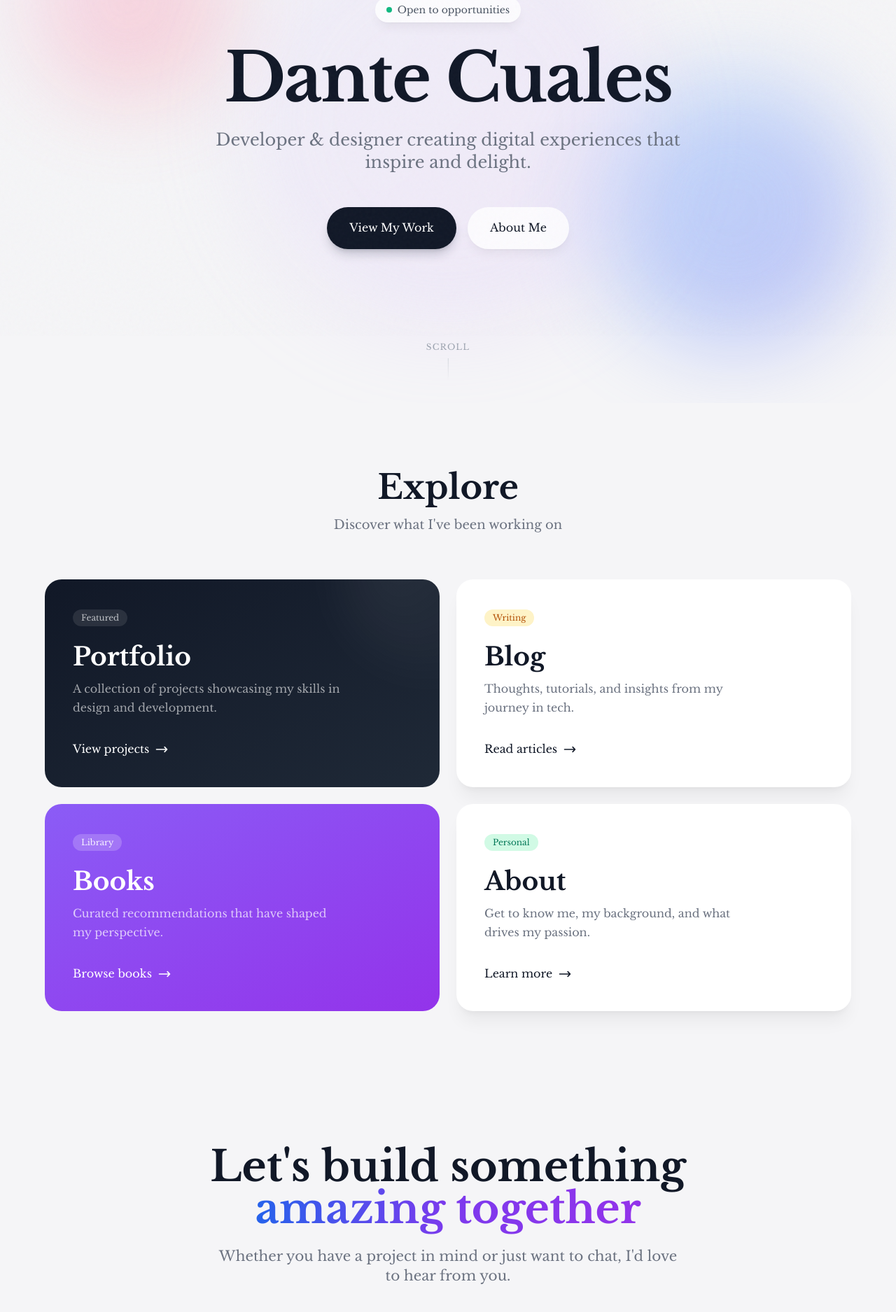
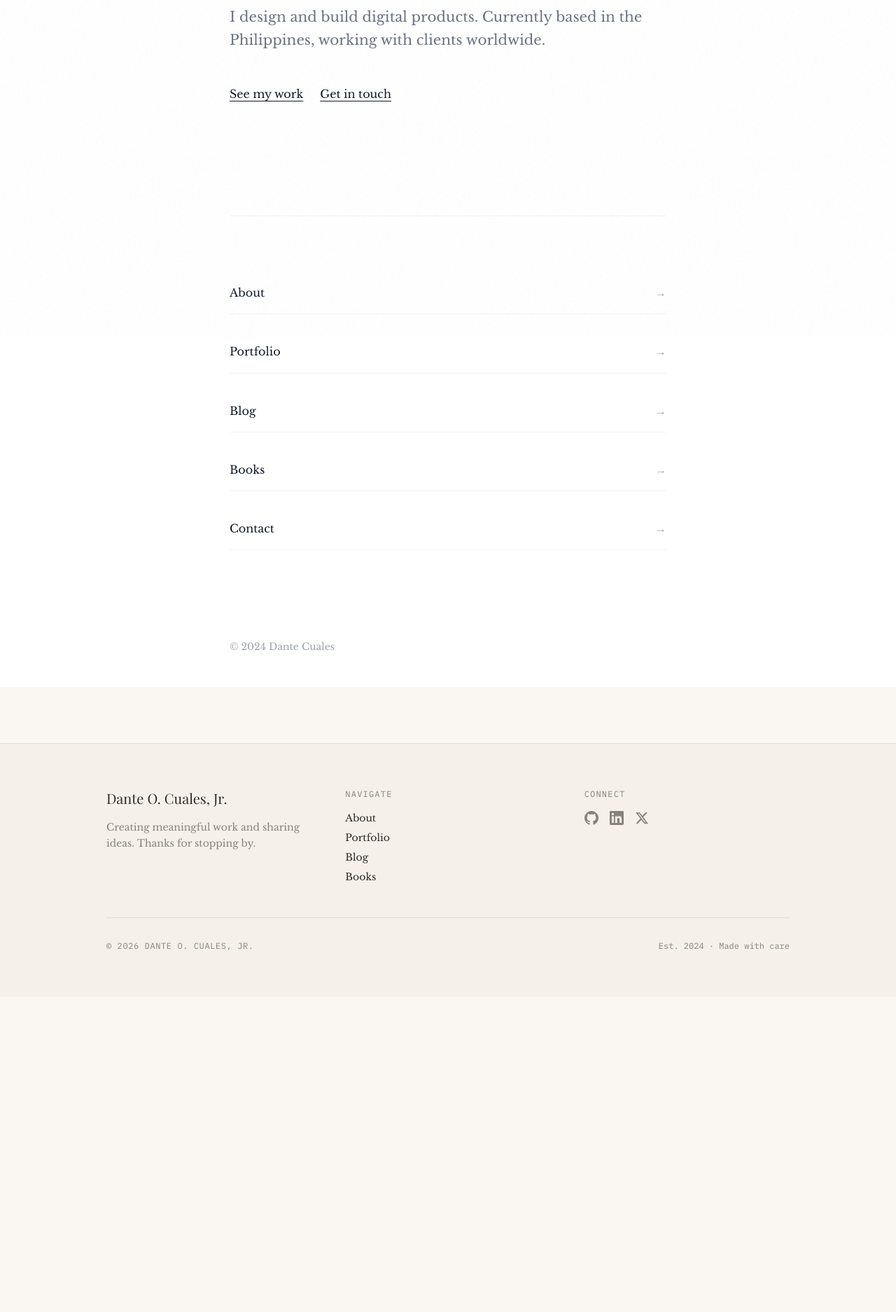
Before and after one commit to danteocualesjr/personal-website2, a Next.js app: page / in a window 1280 px wide. Shown: the part 320-2195 px from the top of the page at 70% size. After the commit the page ends 1744 px from the top, so only its background shows below. Built offline with nearby package versions, Linux system fonts and the light colour scheme; a web font is replaced by a local one.

Commit message:
trying a different ui

```diff
--- a/app/page.tsx
+++ b/app/page.tsx
@@ -2,173 +2,61 @@ import Link from 'next/link'
 
 export default function Home() {
   return (
-    <div className="min-h-screen bg-[#f5f5f7]">
+    <div className="min-h-screen bg-white">
       {/* Hero */}
-      <section className="relative min-h-screen flex items-center justify-center overflow-hidden">
-        {/* Floating gradient blobs */}
-        <div className="absolute top-20 left-10 w-72 h-72 bg-gradient-to-br from-pink-300 to-rose-400 rounded-full blur-3xl opacity-30 animate-pulse" />
-        <div className="absolute bottom-20 right-10 w-96 h-96 bg-gradient-to-br from-blue-300 to-indigo-400 rounded-full blur-3xl opacity-30 animate-pulse" style={{ animationDelay: '1s' }} />
-        <div className="absolute top-1/2 left-1/2 -translate-x-1/2 -translate-y-1/2 w-[600px] h-[600px] bg-gradient-to-br from-violet-200 to-purple-300 rounded-full blur-3xl opacity-20" />
-
-        <div className="relative z-10 text-center px-6 max-w-4xl">
-          <div className="inline-flex items-center gap-2 px-4 py-2 bg-white/80 backdrop-blur-sm rounded-full shadow-lg shadow-black/5 mb-8">
-            <span className="w-2 h-2 bg-emerald-500 rounded-full animate-pulse" />
-            <span className="text-sm font-medium text-gray-600">Open to opportunities</span>
-          </div>
-
-          <h1 className="text-6xl sm:text-7xl md:text-8xl font-semibold text-gray-900 tracking-tight mb-6">
-            Dante Cuales
-          </h1>
-
-          <p className="text-xl sm:text-2xl text-gray-500 max-w-2xl mx-auto mb-12 leading-relaxed">
-            Developer & designer creating digital experiences that inspire and delight.
-          </p>
-
-          <div className="flex flex-col sm:flex-row gap-4 justify-center">
-            <Link
-              href="/portfolio"
-              className="px-8 py-4 bg-gray-900 text-white rounded-full font-medium hover:bg-gray-800 transition-all hover:scale-105 hover:shadow-xl shadow-lg shadow-gray-900/20"
-            >
-              View My Work
-            </Link>
-            <Link
-              href="/about"
-              className="px-8 py-4 bg-white/80 backdrop-blur-sm text-gray-900 rounded-full font-medium hover:bg-white transition-all hover:scale-105 shadow-lg shadow-black/5"
-            >
-              About Me
-            </Link>
-          </div>
-        </div>
-
-        {/* Scroll indicator */}
-        <div className="absolute bottom-8 left-1/2 -translate-x-1/2 flex flex-col items-center gap-2 text-gray-400">
-          <span className="text-xs tracking-widest uppercase">Scroll</span>
-          <div className="w-px h-8 bg-gradient-to-b from-gray-300 to-transparent" />
-        </div>
-      </section>
-
-      {/* Cards Section */}
-      <section className="py-24 px-6">
-        <div className="max-w-6xl mx-auto">
-          <div className="text-center mb-16">
-            <h2 className="text-4xl sm:text-5xl font-semibold text-gray-900 mb-4">Explore</h2>
-            <p className="text-gray-500 text-lg">Discover what I've been working on</p>
-          </div>
-
-          <div className="grid md:grid-cols-2 gap-6">
-            {/* Portfolio Card */}
-            <Link
-              href="/portfolio"
-              className="group relative bg-gradient-to-br from-gray-900 to-gray-800 rounded-3xl p-8 sm:p-10 overflow-hidden hover:scale-[1.02] transition-transform duration-500"
-            >
-              <div className="absolute inset-0 bg-gradient-to-br from-blue-600/20 to-purple-600/20 opacity-0 group-hover:opacity-100 transition-opacity duration-500" />
-              <div className="absolute top-0 right-0 w-64 h-64 bg-gradient-to-br from-white/10 to-transparent rounded-full blur-2xl -translate-y-1/2 translate-x-1/2" />
-              <div className="relative z-10">
-                <span className="inline-block px-3 py-1 bg-white/10 backdrop-blur-sm rounded-full text-white/70 text-xs font-medium mb-6">
-                  Featured
-                </span>
-                <h3 className="text-3xl sm:text-4xl font-semibold text-white mb-3">Portfolio</h3>
-                <p className="text-white/60 mb-8 max-w-sm">A collection of projects showcasing my skills in design and development.</p>
-                <span className="inline-flex items-center gap-2 text-white font-medium group-hover:gap-3 transition-all">
-                  View projects
-                  <svg className="w-5 h-5" fill="none" stroke="currentColor" viewBox="0 0 24 24">
-                    <path strokeLinecap="round" strokeLinejoin="round" strokeWidth={2} d="M17 8l4 4m0 0l-4 4m4-4H3" />
-                  </svg>
-                </span>
-              </div>
-            </Link>
-
-            {/* Blog Card */}
-            <Link
-              href="/blog"
-              className="group bg-white rounded-3xl p-8 sm:p-10 shadow-xl shadow-black/5 hover:shadow-2xl hover:shadow-black/10 hover:scale-[1.02] transition-all duration-500"
-            >
-              <span className="inline-block px-3 py-1 bg-amber-100 text-amber-700 rounded-full text-xs font-medium mb-6">
-                Writing
-              </span>
-              <h3 className="text-3xl sm:text-4xl font-semibold text-gray-900 mb-3">Blog</h3>
-              <p className="text-gray-500 mb-8 max-w-sm">Thoughts, tutorials, and insights from my journey in tech.</p>
-              <span className="inline-flex items-center gap-2 text-gray-900 font-medium group-hover:gap-3 transition-all">
-                Read articles
-                <svg className="w-5 h-5" fill="none" stroke="currentColor" viewBox="0 0 24 24">
-                  <path strokeLinecap="round" strokeLinejoin="round" strokeWidth={2} d="M17 8l4 4m0 0l-4 4m4-4H3" />
-                </svg>
-              </span>
-            </Link>
-
-            {/* Books Card */}
-            <Link
-              href="/books"
-              className="group bg-gradient-to-br from-violet-500 to-purple-600 rounded-3xl p-8 sm:p-10 hover:scale-[1.02] transition-transform duration-500"
-            >
-              <span className="inline-block px-3 py-1 bg-white/20 backdrop-blur-sm rounded-full text-white/90 text-xs font-medium mb-6">
-                Library
-              </span>
-              <h3 className="text-3xl sm:text-4xl font-semibold text-white mb-3">Books</h3>
-              <p className="text-white/70 mb-8 max-w-sm">Curated recommendations that have shaped my perspective.</p>
-              <span className="inline-flex items-center gap-2 text-white font-medium group-hover:gap-3 transition-all">
-                Browse books
-                <svg className="w-5 h-5" fill="none" stroke="currentColor" viewBox="0 0 24 24">
-                  <path strokeLinecap="round" strokeLinejoin="round" strokeWidth={2} d="M17 8l4 4m0 0l-4 4m4-4H3" />
-                </svg>
-              </span>
-            </Link>
-
-            {/* About Card */}
-            <Link
-              href="/about"
-              className="group bg-white rounded-3xl p-8 sm:p-10 shadow-xl shadow-black/5 hover:shadow-2xl hover:shadow-black/10 hover:scale-[1.02] transition-all duration-500"
-            >
-              <span className="inline-block px-3 py-1 bg-emerald-100 text-emerald-700 rounded-full text-xs font-medium mb-6">
-                Personal
-              </span>
-              <h3 className="text-3xl sm:text-4xl font-semibold text-gray-900 mb-3">About</h3>
-              <p className="text-gray-500 mb-8 max-w-sm">Get to know me, my background, and what drives my passion.</p>
-              <span className="inline-flex items-center gap-2 text-gray-900 font-medium group-hover:gap-3 transition-all">
-                Learn more
-                <svg className="w-5 h-5" fill="none" stroke="currentColor" viewBox="0 0 24 24">
-                  <path strokeLinecap="round" strokeLinejoin="round" strokeWidth={2} d="M17 8l4 4m0 0l-4 4m4-4H3" />
-                </svg>
-              </span>
-            </Link>
-          </div>
-        </div>
-      </section>
-
-      {/* CTA Section */}
-      <section className="py-24 px-6">
-        <div className="max-w-4xl mx-auto text-center">
-          <h2 className="text-4xl sm:text-5xl md:text-6xl font-semibold text-gray-900 mb-6">
-            Let's build something<br />
-            <span className="bg-gradient-to-r from-blue-600 via-violet-600 to-purple-600 bg-clip-text text-transparent">
-              amazing together
-            </span>
-          </h2>
-          <p className="text-xl text-gray-500 mb-10 max-w-2xl mx-auto">
-            Whether you have a project in mind or just want to chat, I'd love to hear from you.
-          </p>
-          <Link
-            href="/contact"
-            className="inline-flex items-center gap-3 px-10 py-5 bg-gray-900 text-white rounded-full font-medium text-lg hover:bg-gray-800 transition-all hover:scale-105 hover:shadow-xl shadow-lg shadow-gray-900/20"
-          >
-            Get in Touch
-            <svg className="w-5 h-5" fill="none" stroke="currentColor" viewBox="0 0 24 24">
-              <path strokeLinecap="round" strokeLinejoin="round" strokeWidth={2} d="M17 8l4 4m0 0l-4 4m4-4H3" />
-            </svg>
+      <section className="max-w-2xl mx-auto px-6 py-32 md:py-40">
+        <h1 className="text-4xl md:text-5xl font-normal text-gray-900 leading-tight mb-6">
+          Hi, I'm Dante.
+        </h1>
+        <p className="text-xl text-gray-500 leading-relaxed mb-12">
+          I design and build digital products. Currently based in the Philippines, working with clients worldwide.
+        </p>
+        <div className="flex gap-6">
+          <Link href="/portfolio" className="text-gray-900 underline underline-offset-4 hover:text-gray-600 transition-colors">
+            See my work
+          </Link>
+          <Link href="/contact" className="text-gray-900 underline underline-offset-4 hover:text-gray-600 transition-colors">
+            Get in touch
           </Link>
         </div>
       </section>
 
+      {/* Divider */}
+      <div className="max-w-2xl mx-auto px-6">
+        <div className="h-px bg-gray-100" />
+      </div>
+
+      {/* Links */}
+      <section className="max-w-2xl mx-auto px-6 py-20">
+        <nav className="space-y-6">
+          <Link href="/about" className="group flex items-center justify-between py-4 border-b border-gray-100 hover:border-gray-300 transition-colors">
+            <span className="text-gray-900">About</span>
+            <span className="text-gray-400 group-hover:text-gray-900 group-hover:translate-x-1 transition-all">→</span>
+          </Link>
+          <Link href="/portfolio" className="group flex items-center justify-between py-4 border-b border-gray-100 hover:border-gray-300 transition-colors">
+            <span className="text-gray-900">Portfolio</span>
+            <span className="text-gray-400 group-hover:text-gray-900 group-hover:translate-x-1 transition-all">→</span>
+          </Link>
+          <Link href="/blog" className="group flex items-center justify-between py-4 border-b border-gray-100 hover:border-gray-300 transition-colors">
+            <span className="text-gray-900">Blog</span>
+            <span className="text-gray-400 group-hover:text-gray-900 group-hover:translate-x-1 transition-all">→</span>
+          </Link>
+          <Link href="/books" className="group flex items-center justify-between py-4 border-b border-gray-100 hover:border-gray-300 transition-colors">
+            <span className="text-gray-900">Books</span>
+            <span className="text-gray-400 group-hover:text-gray-900 group-hover:translate-x-1 transition-all">→</span>
+          </Link>
+          <Link href="/contact" className="group flex items-center justify-between py-4 border-b border-gray-100 hover:border-gray-300 transition-colors">
+            <span className="text-gray-900">Contact</span>
+            <span className="text-gray-400 group-hover:text-gray-900 group-hover:translate-x-1 transition-all">→</span>
+          </Link>
+        </nav>
+      </section>
+
       {/* Footer */}
-      <footer className="py-12 px-6 border-t border-gray-200">
-        <div className="max-w-6xl mx-auto flex flex-col sm:flex-row items-center justify-between gap-4 text-sm text-gray-500">
-          <p>© 2024 Dante Cuales. All rights reserved.</p>
-          <div className="flex items-center gap-6">
-            <a href="https://github.com" target="_blank" rel="noopener noreferrer" className="hover:text-gray-900 transition-colors">GitHub</a>
-            <a href="https://linkedin.com" target="_blank" rel="noopener noreferrer" className="hover:text-gray-900 transition-colors">LinkedIn</a>
-            <a href="https://twitter.com" target="_blank" rel="noopener noreferrer" className="hover:text-gray-900 transition-colors">Twitter</a>
-          </div>
-        </div>
+      <footer className="max-w-2xl mx-auto px-6 py-12">
+        <p className="text-sm text-gray-400">
+          © 2024 Dante Cuales
+        </p>
       </footer>
     </div>
   )
```
